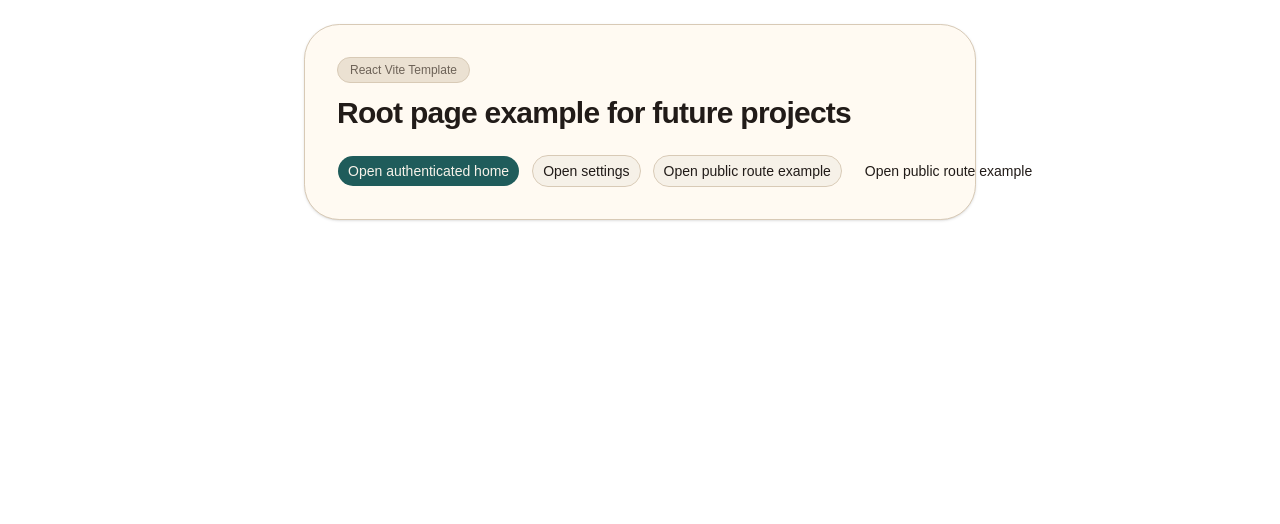
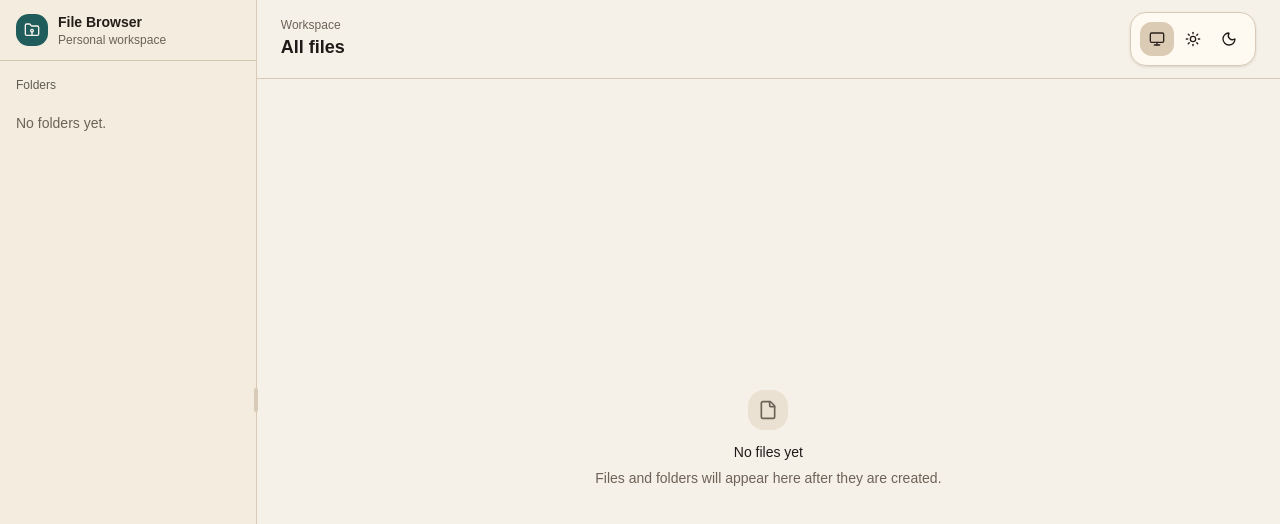
Before and after one commit to Hurrinade/F24-challange, a React (Vite) app: page / in a window 1280 px wide. Shown: the top 524 px of the page. Built offline with nearby package versions, Linux system fonts and the light colour scheme; no server answers.

Commit message:
added simple layout with sidebar and middle area for folders and other stuff

```diff
--- /dev/null
+++ b/src/components/file-browser/FileBrowserShell.tsx
@@ -0,0 +1,28 @@
+import FileBrowserSidebar from "@/components/file-browser/FileBrowserSidebar";
+import FileBrowserWorkspace from "@/components/file-browser/FileBrowserWorkspace";
+import {
+  ResizableHandle,
+  ResizablePanel,
+  ResizablePanelGroup,
+} from "@/components/ui/resizable";
+import { SidebarProvider } from "@/components/ui/sidebar";
+
+export default function FileBrowserShell() {
+  return (
+    <main className="h-svh w-full overflow-hidden bg-background text-foreground">
+      <SidebarProvider className="min-h-0 h-full">
+        <ResizablePanelGroup orientation="horizontal">
+          <ResizablePanel defaultSize="20%" minSize="15%" maxSize="35%">
+            <FileBrowserSidebar />
+          </ResizablePanel>
+
+          <ResizableHandle withHandle />
+
+          <ResizablePanel defaultSize="80%" minSize="65%">
+            <FileBrowserWorkspace />
+          </ResizablePanel>
+        </ResizablePanelGroup>
+      </SidebarProvider>
+    </main>
+  );
+}
--- /dev/null
+++ b/src/components/file-browser/FileBrowserSidebar.tsx
@@ -0,0 +1,40 @@
+import { FolderRoot } from "lucide-react";
+import {
+  Sidebar,
+  SidebarContent,
+  SidebarGroup,
+  SidebarGroupContent,
+  SidebarGroupLabel,
+  SidebarHeader,
+} from "@/components/ui/sidebar";
+
+export default function FileBrowserSidebar() {
+  return (
+    <Sidebar className="w-full border-0" collapsible="none">
+      <SidebarHeader className="border-b border-sidebar-border px-4 py-3">
+        <div className="flex items-center gap-2.5">
+          <div className="flex size-8 items-center justify-center rounded-md bg-sidebar-primary text-sidebar-primary-foreground">
+            <FolderRoot aria-hidden="true" className="size-4" />
+          </div>
+          <div className="min-w-0">
+            <p className="truncate text-sm font-semibold">File Browser</p>
+            <p className="truncate text-xs text-muted-foreground">
+              Personal workspace
+            </p>
+          </div>
+        </div>
+      </SidebarHeader>
+
+      <SidebarContent>
+        <SidebarGroup>
+          <SidebarGroupLabel>Folders</SidebarGroupLabel>
+          <SidebarGroupContent>
+            <p className="px-2 py-3 text-sm leading-5 text-muted-foreground">
+              No folders yet.
+            </p>
+          </SidebarGroupContent>
+        </SidebarGroup>
+      </SidebarContent>
+    </Sidebar>
+  );
+}
--- /dev/null
+++ b/src/components/file-browser/FileBrowserWorkspace.tsx
@@ -0,0 +1,30 @@
+import { File } from "lucide-react";
+import { ThemeToggle } from "@/components";
+
+export default function FileBrowserWorkspace() {
+  return (
+    <section className="flex h-full min-w-0 flex-col bg-background">
+      <header className="flex min-h-16 items-center justify-between gap-4 border-b border-border px-6 py-3">
+        <div className="min-w-0">
+          <p className="text-xs font-medium text-muted-foreground">Workspace</p>
+          <h1 className="truncate text-lg font-semibold">All files</h1>
+        </div>
+        <ThemeToggle />
+      </header>
+
+      <div className="flex min-h-0 flex-1 items-center justify-center overflow-y-auto p-6">
+        <div className="flex max-w-sm flex-col items-center gap-3 text-center">
+          <div className="flex size-10 items-center justify-center rounded-lg bg-muted text-muted-foreground">
+            <File aria-hidden="true" className="size-5" />
+          </div>
+          <div className="space-y-1">
+            <h2 className="text-sm font-medium">No files yet</h2>
+            <p className="text-sm leading-6 text-muted-foreground">
+              Files and folders will appear here after they are created.
+            </p>
+          </div>
+        </div>
+      </div>
+    </section>
+  );
+}
--- a/src/pages/Root.tsx
+++ b/src/pages/Root.tsx
@@ -1,35 +1,5 @@
-import { Link } from "react-router";
-import { Button } from "@/components/ui/button";
+import FileBrowserShell from "@/components/file-browser/FileBrowserShell";
 
 export default function Root() {
-  return (
-    <main className="flex h-full w-full items-center justify-center overflow-y-auto p-6">
-      <div className="flex max-w-2xl flex-col gap-6 rounded-3xl border border-border bg-card p-8 text-card-foreground shadow-sm">
-        <div className="space-y-3">
-          <span className="inline-flex w-fit rounded-full border border-border bg-muted px-3 py-1 text-xs font-medium text-muted-foreground">
-            React Vite Template
-          </span>
-          <h1 className="text-3xl font-semibold tracking-tight">
-            Root page example for future projects
-          </h1>
-        </div>
-
-        <div className="flex flex-col gap-3 sm:flex-row">
-          <Button asChild>
-            <Link to="/home">Open authenticated home</Link>
-          </Button>
-          <Button variant="outline" asChild>
-            <Link to="/settings">Open settings</Link>
-          </Button>
-          <Button variant="outline" asChild>
-            <Link to="/public">Open public route example</Link>
-          </Button>
-
-          <Button variant="ghost" asChild>
-            <Link to="/public">Open public route example</Link>
-          </Button>
-        </div>
-      </div>
-    </main>
-  );
+  return <FileBrowserShell />;
 }
--- a/vite.config.ts
+++ b/vite.config.ts
@@ -18,10 +18,10 @@ export default defineConfig({
         "apple-touch-icon.png",
       ],
       manifest: {
-        name: "React Template",
-        short_name: "Template",
+        name: "File Browser",
+        short_name: "Files",
         description:
-          "Reusable React, Vite, Convex, and shadcn template for future company projects.",
+          "A small browser-based file and folder management application.",
         theme_color: "#f6f1e8",
         background_color: "#f6f1e8",
         display: "standalone",
```
Also changed, not shown: 1 other file (tests, documents, lock files or other folders).
